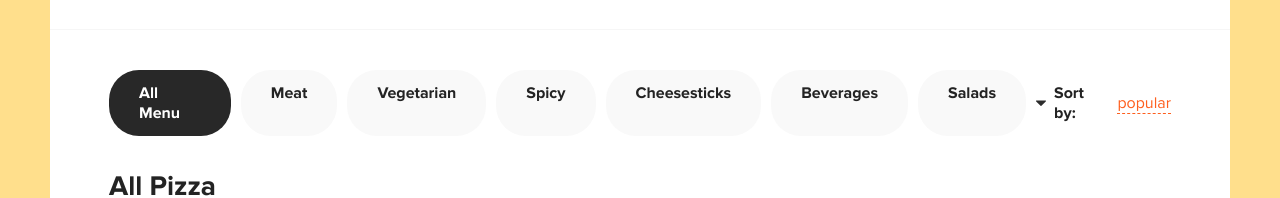
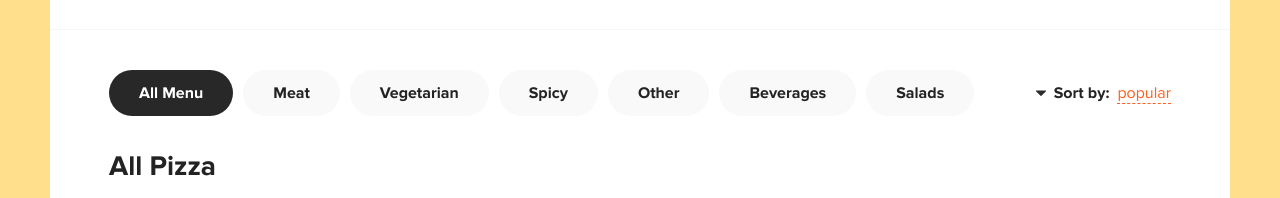
Before and after one commit to anastasiiasok/JohnstonPizza, a React (Create React App) app in the folder my-app/: page / in a window 1280 px wide. Shown: the part 301-499 px from the top of the page. Built offline with nearby package versions, Linux system fonts and the light colour scheme.

Commit message:
Update Home.jsx

```diff
--- a/my-app/src/pages/Home.jsx
+++ b/my-app/src/pages/Home.jsx
@@ -12,7 +12,7 @@ function Home() {
             "Meat",
             "Vegetarian",
             "Spicy",
-            "Cheesesticks",
+            "Other",
             "Beverages",
             "Salads",
           ]}
```
